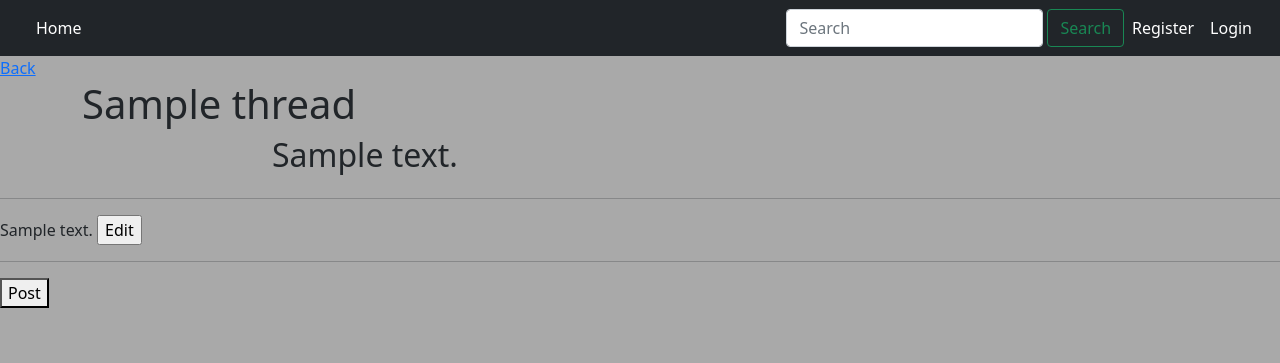
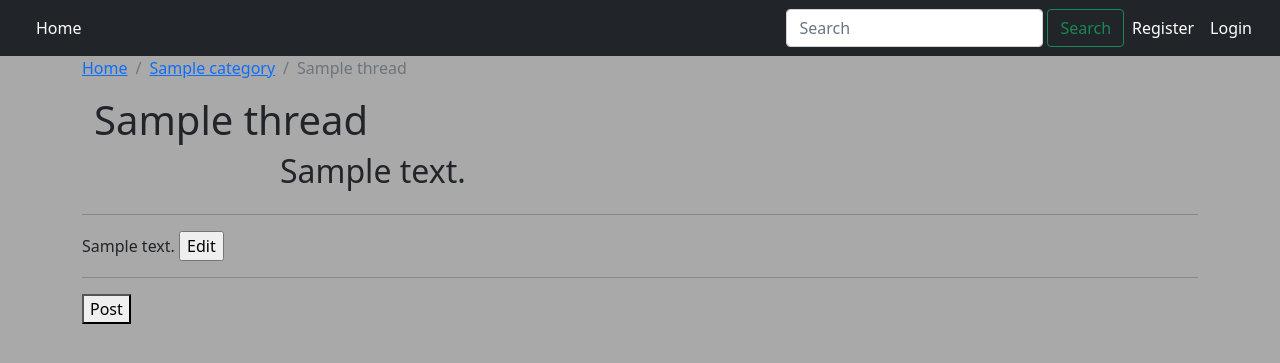
Before and after one commit to AlexxHr/django-forum, a Django app: template templates/forum/thread-posts.html in a window 1280 px wide; the page is wider, and only the part inside the window is pictured. Shown: the top 363 px of that part. Run offline with Django 3.2, Linux system fonts and the light colour scheme; the template is opened without the code that fills it: most values are stand-ins (such as "Sample title", 1, 10 or a date in 2020); some libraries are stand-ins or nearby versions.

Commit message:
added navigation breadcrumb

```diff
--- a/templates/forum/thread-posts.html
+++ b/templates/forum/thread-posts.html
@@ -1,10 +1,14 @@
 {% extends 'base.html' %}
-{#{% block css %}#}
-{#    <link rel="stylesheet" href="https://stackpath.bootstrapcdn.com/bootstrap/4.4.1/css/bootstrap.min.css">#}
-{#{% endblock %}#}
 
 {% block content %}
-    <a href="{% url 'category threads' thread.category.slug %}">Back</a>
+    <div class="container">
+        <nav aria-label="breadcrumb">
+            <ol class="breadcrumb">
+                <li class="breadcrumb-item"><a href="{% url 'home' %}">Home</a></li>
+                <li class="breadcrumb-item"><a href="{% url 'category threads' category.slug %}">{{ category.title }}</a></li>
+                <li class="breadcrumb-item active" aria-current="page">{{ thread.title }}</li>
+            </ol>
+        </nav>
         <div class="container">
             <div class="row">
                 <h1>{{ thread.title }}</h1>
@@ -16,8 +20,6 @@
                 <a href="{% url 'thread delete' view.kwargs.slug %}">Delete</a>
             {% endif %}
         </div>
-
-
         <hr>
         <form method="post">
             {% for post in posts %}
@@ -30,9 +32,6 @@
             {{ form.as_p }}
             <button>Post</button>
         </form>
+    </div>
+
 {% endblock %}
-{##}
-{#{% block js %}#}
-{#    <script type="https://stackpath.bootstrapcdn.com/bootstrap/4.4.1/js/bootstrap.bundle.min.js"></script>#}
-{#    <script type="https://cdnjs.cloudflare.com/ajax/libs/jquery/3.2.1/jquery.min.js"></script>#}
-{#{% endblock %}#}
```
Also changed, not shown: djangoForum/forum/views.py (+7 -0 lines), templates/forum/category-threads.html (+8 -2 lines), templates/forum/home.html (+7 -0 lines). Lines whose indentation alone changed are shown as unchanged.
